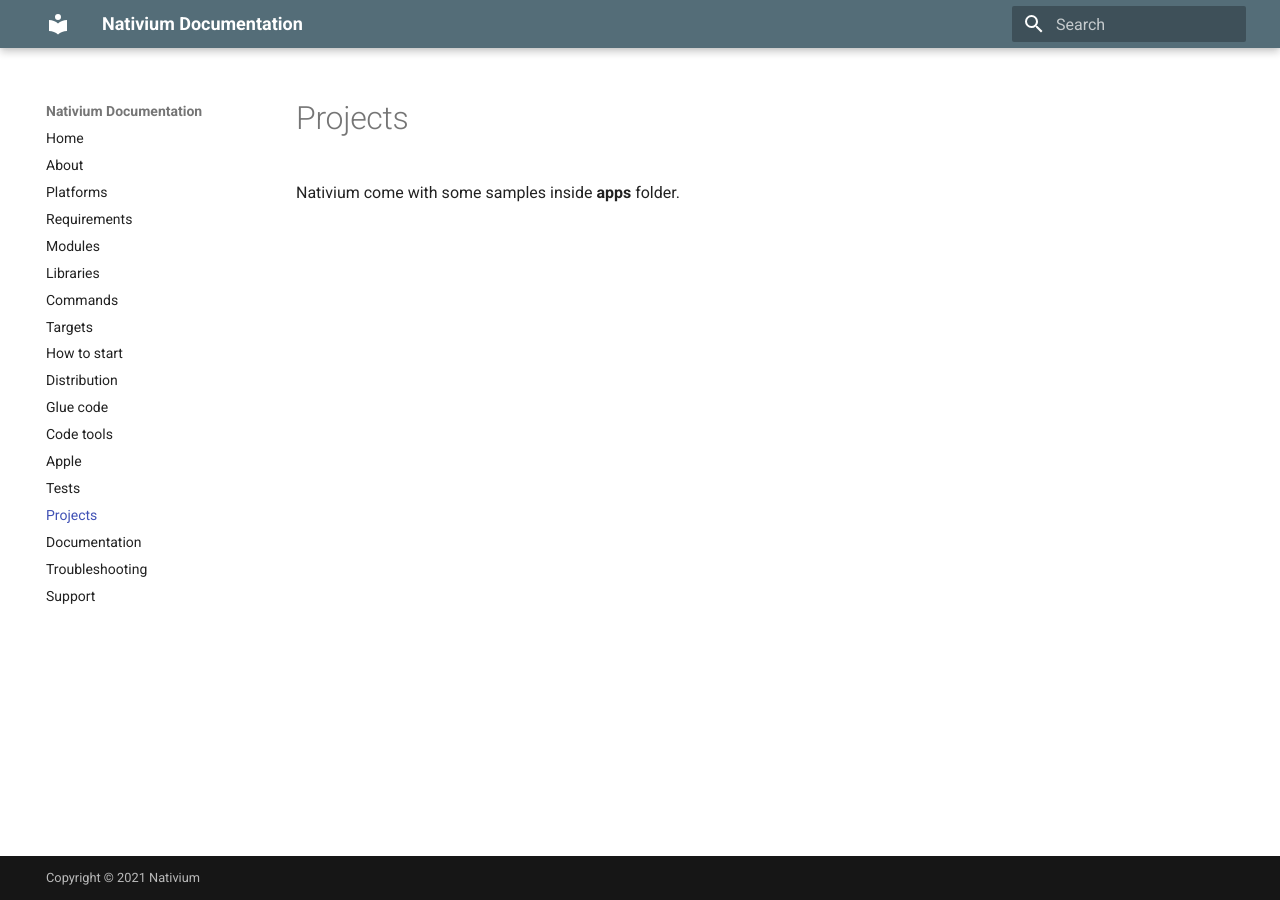
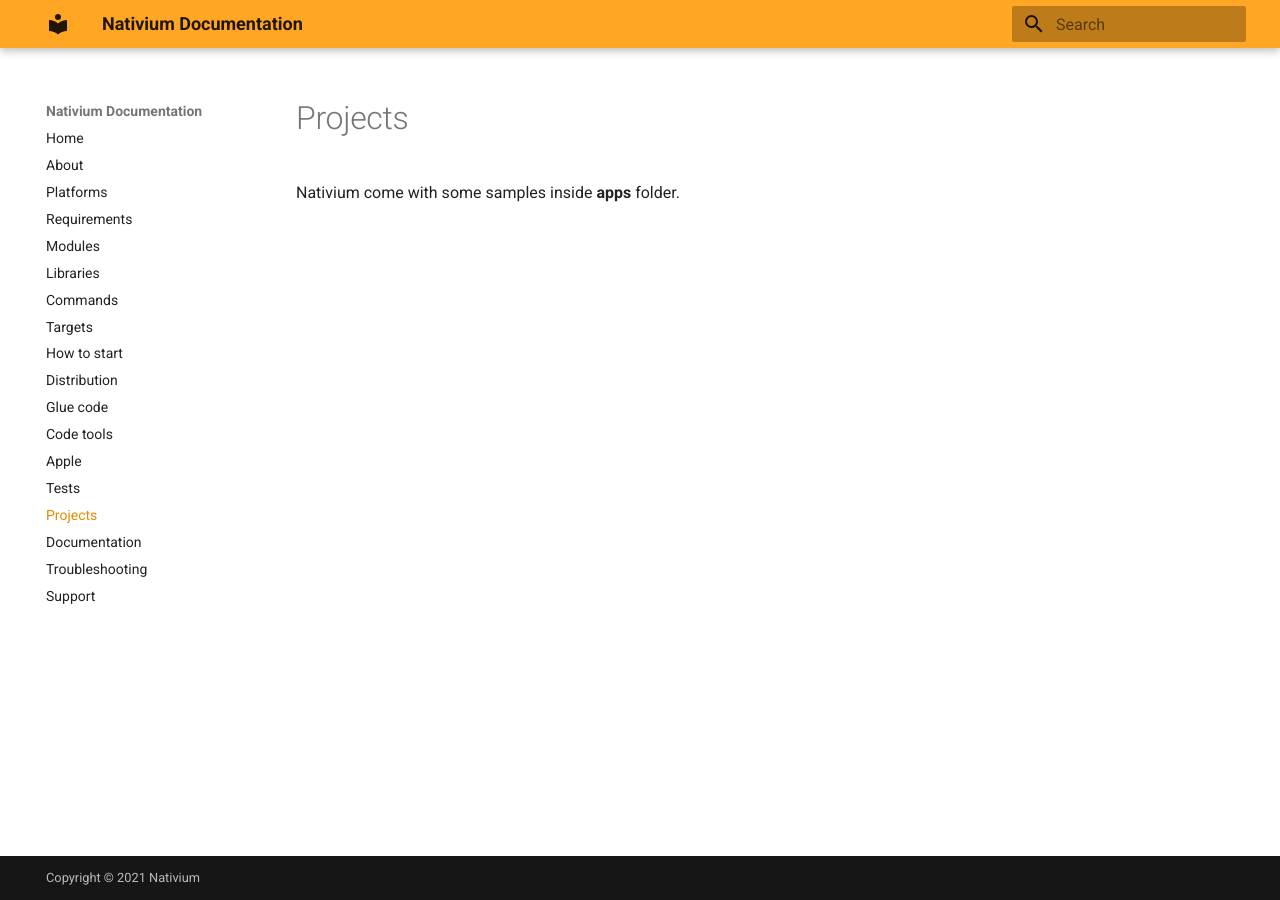
Before and after one commit to EverythingForked/nativium, an MkDocs documentation site: the page built from docs/default/docs/projects.md, in a window 1280 px wide. Built offline with MkDocs 1.6.1 and Material for MkDocs 9.7.7, drawn with Linux system fonts in a browser that asks for light colours.

Commit message:
project updated

```diff
--- a/docs/default/mkdocs.yml
+++ b/docs/default/mkdocs.yml
@@ -5,8 +5,8 @@
   language: en
   direction: ltr
   palette:
-    primary: blue grey
-    accent: red
+    primary: orange
+    accent: orange
 use_directory_urls: false
 markdown_extensions:
   - attr_list
```
Also changed, not shown: docs/default/docs/index.md (+1 -1 lines).
